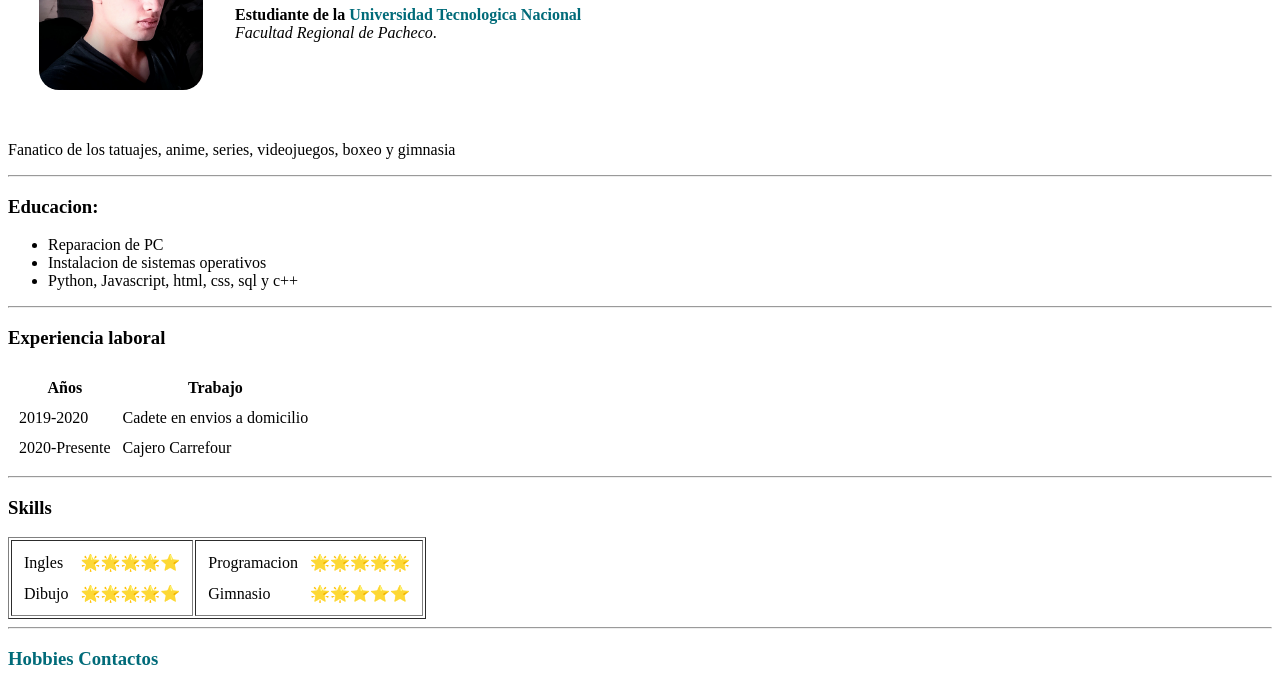
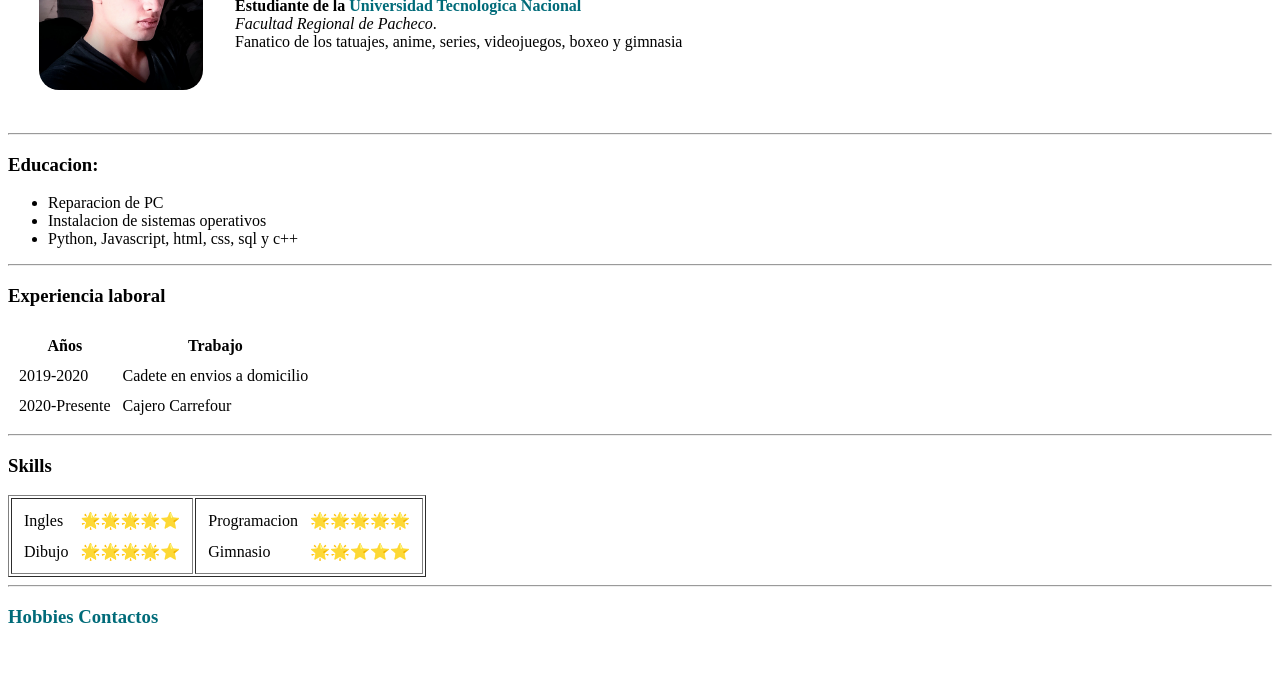
Before and after one commit to RuhlMirko/cv, a plain HTML site: page index.html in a window 1280 px wide. Shown: the part 149-838 px from the top of the page. After the commit the page ends 800 px from the top, so only its background shows below. Drawn offline with Linux system fonts and the light colour scheme.

Commit message:
Changed p element to show inside a table element

```diff
--- a/index.html
+++ b/index.html
@@ -12,14 +12,13 @@
                     <p>
                         <strong>Estudiante de la <a href="https://www.frgp.utn.edu.ar/" style="color: rgb(0, 107, 121);text-decoration:none;">Universidad Tecnologica Nacional</a></strong>
                         <br>
-                        <em>Facultad Regional de Pacheco</em>.
+                        <em>Facultad Regional de Pacheco</em>.<br>
+                        Fanatico de los tatuajes, anime, series, videojuegos, boxeo y gimnasia
                     </p>
                 </td>
             </tr>
         </table>
-        <p>
-            Fanatico de los tatuajes, anime, series, videojuegos, boxeo y gimnasia
-        </p>
+
 
         <hr>
         <h3>Educacion:</h3>
```
